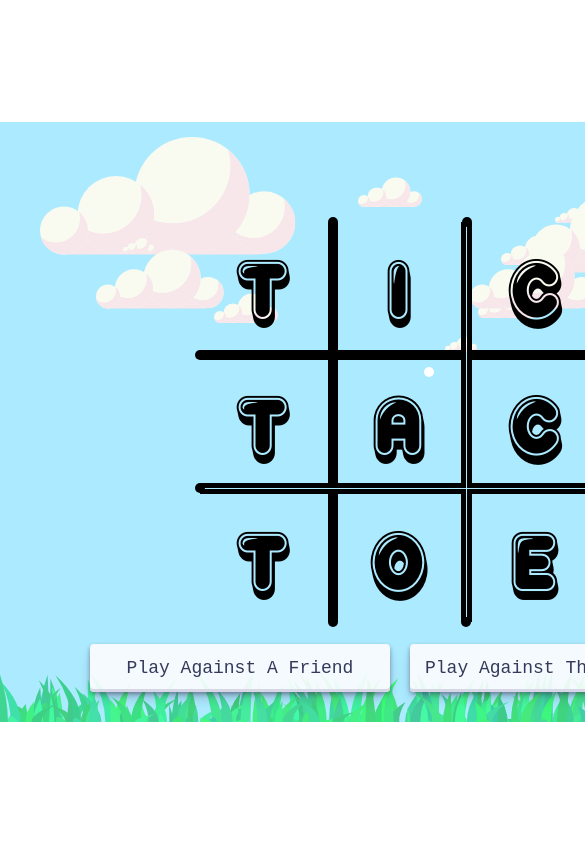
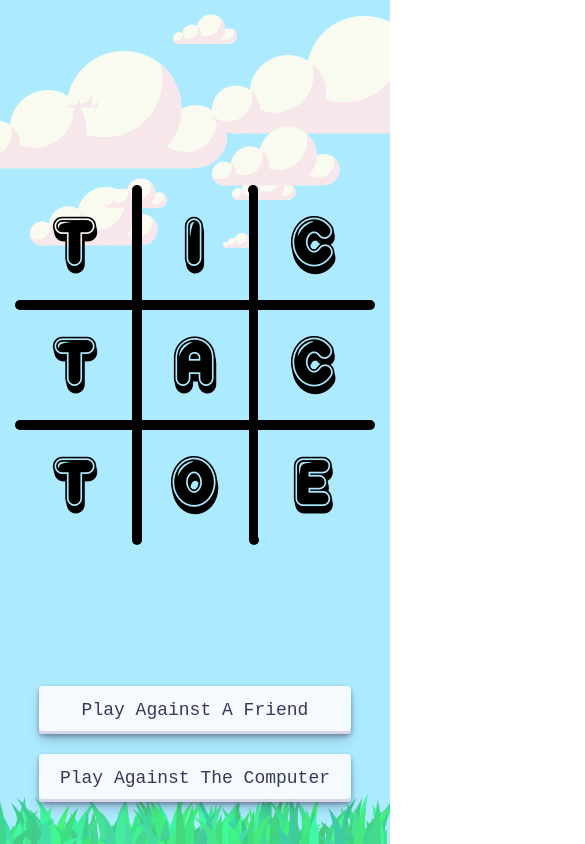
Before and after one commit to DavidSSchwartz/TicTacToeRetro, a React (Vite) app: page / in a window 390 px wide. Shown: the top 844 px of the page, 585 px wide, since content can reach past the window. Built offline with nearby package versions, Linux system fonts and the light colour scheme.

Commit message:
feat: make splash page mobile friendly

```diff
--- a/src/Components/ComputerDifficultyButtons/ComputerDifficultyButtons.jsx
+++ b/src/Components/ComputerDifficultyButtons/ComputerDifficultyButtons.jsx
@@ -10,19 +10,19 @@ function ComputerDifficultyButtons() {
   return (
     <div className='cdb-btn-container'>
       <Button
-        className={`button-30 ${computerDifficulty === "Easy" && "selected"} game-btn`}
+        className={`button-30${computerDifficulty === "Easy" ? " selected": ""} game-btn`}
         onClick={() => setComputerDifficulty("Easy")}
       >
         Easy
       </Button>
       <Button
-        className={`button-30 ${computerDifficulty === "Medium" && "selected"} game-btn`}
+        className={`button-30${computerDifficulty === "Medium" ? " selected":""} game-btn`}
         onClick={() => setComputerDifficulty("Medium")}
       >
         Medium
       </Button>
       <Button
-        className={`button-30 ${computerDifficulty === "Hard" && "selected"} game-btn`}
+        className={`button-30${computerDifficulty === "Hard" ? " selected":""} game-btn`}
         onClick={() => setComputerDifficulty("Hard")}
       >
         Hard
--- a/src/Components/SplashScreen/SplashScreen.css
+++ b/src/Components/SplashScreen/SplashScreen.css
@@ -1,8 +1,12 @@
 .splash-screen-container {
-  padding: 100px 200px;
   background-color: #aceaff;
   /* rgb(60, 239, 239); */
   position: relative;
+  display: grid;
+  place-items: center;
+  width: 100vw;
+  height: 100vh;
+  padding: 0;
 }
 .board-container-splash {
   width: var(--board-size-splash);
@@ -10,8 +14,8 @@
   z-index: 2;
 }
 .board-space-splash {
-  width: calc(var(--board-size-splash) / 3);
-  height: calc(var(--board-size-splash) / 3);
+  width: 100%;
+  height: 100%;
   opacity: 0;
   animation: pop 0.6s forwards;
 }
@@ -21,6 +25,7 @@
   animation: big-pop 0.8s forwards;
   display: inline-block;
   font-family: Reglisse-regular;
+  color: #000;
 }
 
 .button-container {
@@ -30,10 +35,12 @@
   display: flex;
   right: 0;
   left: 0;
-  width: 620px;
+  max-width: 620px;
   margin-left: auto;
   margin-right: auto;
   gap: 20px;
+  justify-content: center;
+  flex-wrap: wrap;
 }
 
 @keyframes pop {
@@ -57,3 +64,22 @@
     transform: scale(1);
   }
 }
+
+@media screen and (max-width: 620px) {
+  .board-container-splash {
+    margin-bottom: 115px;
+  }
+  .game-mode-select-btn {
+    width: 80%;
+  }
+}
+
+@media screen and (min-height: 1000px) {
+  .board-container-splash {
+    width: 70%;
+    height: 60%;
+  }
+  .board-space {
+    font-size: 9rem;
+  }
+}
--- a/src/Components/SplashScreen/SplashScreen.jsx
+++ b/src/Components/SplashScreen/SplashScreen.jsx
@@ -28,16 +28,21 @@ function SplashScreen() {
         </div>
       </div>
       <GrassAnimation />
-      <div className="button-container">
-      {/* <button onClick={() => setGameMode("Player")}>
-        Play Against A Friend
-      </button>
-      <button onClick={() => setGameMode("Computer")}>
-        Play Against The Computer
-      </button> */}
-      <button className="button-30" role="button" onClick={() => setGameMode("Player")}>Play Against A Friend</button>
-      <button className="button-30" role="button" onClick={() => setGameMode("Computer")}>Play Against The Computer</button>
-
+      <div className='button-container'>
+        <button
+          className='button-30 game-mode-select-btn'
+          role='button'
+          onClick={() => setGameMode("Player")}
+        >
+          Play Against A Friend
+        </button>
+        <button
+          className='button-30 game-mode-select-btn'
+          role='button'
+          onClick={() => setGameMode("Computer")}
+        >
+          Play Against The Computer
+        </button>
       </div>
     </>
   );
--- a/src/styles.css
+++ b/src/styles.css
@@ -2,6 +2,7 @@
   --board-size: 450px;
   --board-size-splash: 400px;
 }
+
 * {
   box-sizing: border-box;
 }
@@ -18,7 +19,6 @@
 body {
   font-family: sans-serif;
   margin: 0;
-
 }
 
 button,
@@ -34,7 +34,6 @@ button[disabled] {
   place-items: center;
   min-width: 320px;
   min-height: 100vh;
-  background-color: ;
 }
 
 .color-picker {
@@ -61,7 +60,7 @@ button[disabled] {
 }
 .board-container {
   display: grid;
-  grid-template-columns: 1fr 1fr 1fr;
+  grid-template-columns: repeat(3, minmax(0, 1fr));
   position: relative;
   width: var(--board-size);
   height: var(--board-size);
@@ -99,6 +98,9 @@ button[disabled] {
 }
 
 .board-space {
+  display: flex;
+  justify-content: center;
+  align-items: center;
   border: 5px solid black;
   background: transparent;
   border-radius: 0;
@@ -142,7 +144,7 @@ button[disabled] {
   left: -5px;
 }
 .board-space:nth-child(5):after {
-  background-color: #fff;
+  display: none;
 }
 .board-space:nth-child(2):after,
 .board-space:nth-child(3):after {
@@ -347,6 +349,7 @@ button[disabled] {
 }
 
 fieldset {
+  display: inline-block;
   background-color: #fff;
   border-radius: 5px;
   & legend {
@@ -381,3 +384,19 @@ fieldset {
   background-color: #ffe3e3;
   border-color: #faa4a4;
 }
+@media screen and (max-width: 450px) {
+  :root {
+    --board-size: 400px;
+    --board-size-splash: 350px;
+  }
+  .board-space {
+    font-size: 5rem;
+  }
+}
+
+@media screen and (max-width: 365px) {
+  :root {
+    --board-size: 400px;
+    --board-size-splash: 300px;
+  }
+}
```
